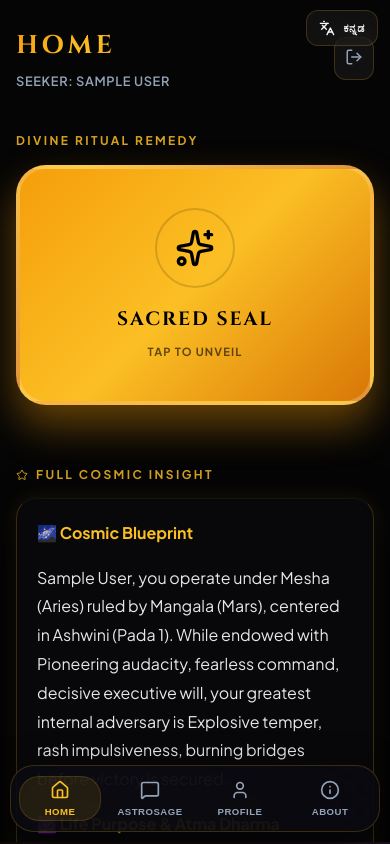
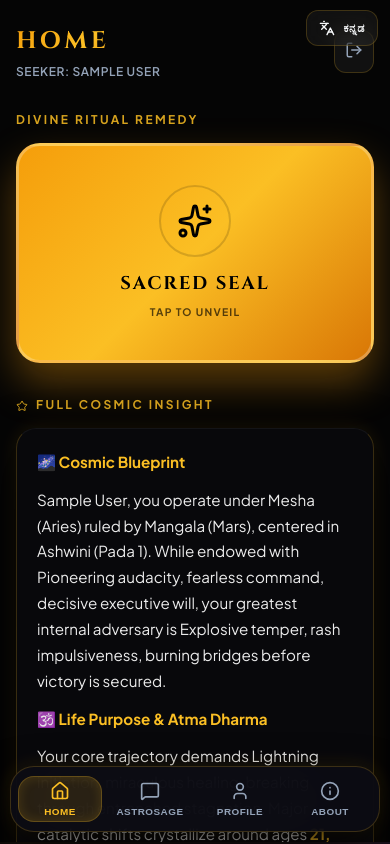
Before and after one commit to nischiths07/astro_raga, a Next.js app: page /dashboard in a window 390 px wide. Built offline with nearby package versions, Linux system fonts and the light colour scheme; no server answers; sample sign-in values are in the browser's storage.

Commit message:
fix(mobile): resolve bottom nav overlap and layout clearance on phone viewports

```diff
--- a/src/app/chat/page.tsx
+++ b/src/app/chat/page.tsx
@@ -5,7 +5,6 @@ import { motion, AnimatePresence } from 'framer-motion';
 import { useRouter } from 'next/navigation';
 import { Send, Sparkles, User, Bot, ArrowLeft, Volume2, VolumeX, AlertCircle } from 'lucide-react';
 import { useLanguage } from '@/components/LanguageContext';
-import BottomNav from '@/components/BottomNav';
 
 export default function ChatPage() {
   const router = useRouter();
@@ -587,8 +586,6 @@ export default function ChatPage() {
             : '⚠️ AstroSage AI insights are for entertainment purposes only and generated by artificial intelligence.'}
         </p>
       </div>
-
-      <BottomNav />
     </div>
   );
 }
--- a/src/app/dashboard/page.tsx
+++ b/src/app/dashboard/page.tsx
@@ -5,7 +5,6 @@ import { useRouter } from 'next/navigation';
 import { motion, AnimatePresence } from 'framer-motion';
 import { useLanguage } from '@/components/LanguageContext';
 import { RefreshCw, Star, Sparkles, LogOut, ChevronRight, ShieldCheck } from 'lucide-react';
-import BottomNav from '@/components/BottomNav';
 
 export default function Dashboard() {
   const [profile, setProfile] = useState<any>(null);
@@ -65,16 +64,17 @@ export default function Dashboard() {
 
   return (
     <div className="page-content-wrapper">
-      <header style={{ display: 'flex', justifyContent: 'space-between', alignItems: 'center', marginBottom: '40px', paddingTop: '12px' }}>
+      <header style={{ display: 'flex', justifyContent: 'space-between', alignItems: 'center', marginBottom: '28px', paddingTop: '8px' }}>
         <div onClick={() => router.push('/?fromNav=true')} style={{ cursor: 'pointer' }}>
-          <h2 className="gradient-gold royal-title" style={{ fontSize: '1.6rem', marginBottom: '4px' }}>{t.dashboard}</h2>
-          <p style={{ color: 'var(--text-muted)', fontSize: '0.8rem', fontWeight: 600, textTransform: 'uppercase', letterSpacing: '0.05em' }}>Seeker: {profile.name || 'Seeker'}</p>
+          <h2 className="gradient-gold royal-title" style={{ fontSize: '1.5rem', marginBottom: '2px' }}>{t.dashboard}</h2>
+          <p style={{ color: 'var(--text-muted)', fontSize: '0.75rem', fontWeight: 600, textTransform: 'uppercase', letterSpacing: '0.05em' }}>Seeker: {profile.name || 'Seeker'}</p>
         </div>
         <motion.button
           whileHover={{ scale: 1.1, rotate: 10 }}
           whileTap={{ scale: 0.9 }}
           onClick={handleLogout}
-          style={{ background: 'rgba(255, 255, 255, 0.05)', border: '1px solid var(--glass-border)', borderRadius: '12px', padding: '10px', color: 'var(--text-muted)' }}
+          style={{ background: 'rgba(255, 255, 255, 0.05)', border: '1px solid var(--glass-border)', borderRadius: '12px', padding: '10px', color: 'var(--text-muted)', cursor: 'pointer' }}
+          title="Logout"
         >
           <LogOut size={18} />
         </motion.button>
@@ -88,7 +88,7 @@ export default function Dashboard() {
             animate={{ opacity: 1 }}
             exit={{ opacity: 0 }}
             className="spacer"
-            style={{ display: 'flex', flexDirection: 'column', justifyContent: 'center', alignItems: 'center', gap: '20px' }}
+            style={{ display: 'flex', flexDirection: 'column', justifyContent: 'center', alignItems: 'center', gap: '20px', minHeight: '300px' }}
           >
             <motion.div
               animate={{
@@ -105,13 +105,13 @@ export default function Dashboard() {
         ) : (
           <motion.div
             key="content"
-            initial={{ opacity: 0, y: 20 }}
+            initial={{ opacity: 0, y: 15 }}
             animate={{ opacity: 1, y: 0 }}
-            className="spacer"
+            transition={{ duration: 0.5 }}
           >
             {/* REMEDY CARD FIRST */}
             <div className="section-title">Divine Ritual Remedy</div>
-            <div style={{ perspective: '1000px', marginBottom: '60px' }}>
+            <div style={{ perspective: '1000px', marginBottom: '32px' }}>
               <motion.div
                 onClick={() => setFlipped(!flipped)}
                 initial={false}
@@ -119,7 +119,7 @@ export default function Dashboard() {
                 transition={{ duration: 0.8, type: 'spring', stiffness: 260, damping: 20 }}
                 style={{
                   width: '100%',
-                  height: '240px',
+                  height: '220px',
                   position: 'relative',
                   transformStyle: 'preserve-3d',
                   cursor: 'pointer'
@@ -131,29 +131,29 @@ export default function Dashboard() {
                   inset: 0,
                   backfaceVisibility: 'hidden',
                   background: 'var(--royal-gold)',
-                  borderRadius: '30px',
+                  borderRadius: '24px',
                   display: 'flex',
                   flexDirection: 'column',
                   alignItems: 'center',
                   justifyContent: 'center',
-                  padding: '24px',
-                  boxShadow: '0 20px 40px rgba(245, 158, 11, 0.4)',
-                  border: '4px solid rgba(255, 255, 255, 0.2)'
+                  padding: '20px',
+                  boxShadow: '0 20px 40px rgba(245, 158, 11, 0.35)',
+                  border: '3px solid rgba(255, 255, 255, 0.25)'
                 }}>
                   <div style={{
-                    width: '80px',
-                    height: '80px',
+                    width: '72px',
+                    height: '72px',
                     borderRadius: '50%',
                     border: '2px solid rgba(0,0,0,0.15)',
                     display: 'flex',
                     alignItems: 'center',
                     justifyContent: 'center',
-                    marginBottom: '16px'
+                    marginBottom: '12px'
                   }}>
-                    <Sparkles size={40} color="black" />
+                    <Sparkles size={36} color="black" />
                   </div>
-                  <h3 style={{ color: 'black', fontFamily: 'var(--font-royal)', fontSize: '1.2rem', textAlign: 'center', letterSpacing: '0.1em' }}>SACRED SEAL</h3>
-                  <p style={{ color: 'rgba(0,0,0,0.6)', fontSize: '0.7rem', fontWeight: 800, letterSpacing: '0.1em', marginTop: '8px' }}>TAP TO UNVEIL</p>
+                  <h3 style={{ color: 'black', fontFamily: 'var(--font-royal)', fontSize: '1.15rem', textAlign: 'center', letterSpacing: '0.1em' }}>SACRED SEAL</h3>
+                  <p style={{ color: 'rgba(0,0,0,0.65)', fontSize: '0.65rem', fontWeight: 800, letterSpacing: '0.12em', marginTop: '6px' }}>TAP TO UNVEIL</p>
                 </div>
 
                 {/* Back of Card */}
@@ -163,8 +163,8 @@ export default function Dashboard() {
                   backfaceVisibility: 'hidden',
                   transform: 'rotateY(180deg)',
                   background: 'rgba(10, 10, 20, 0.95)',
-                  borderRadius: '30px',
-                  padding: '28px',
+                  borderRadius: '24px',
+                  padding: '22px',
                   border: '2px solid var(--accent-gold)',
                   display: 'flex',
                   flexDirection: 'column',
@@ -173,7 +173,7 @@ export default function Dashboard() {
                   <div style={{
                     flex: 1,
                     overflowY: 'auto',
-                    paddingRight: '8px',
+                    paddingRight: '6px',
                     scrollbarWidth: 'thin',
                     scrollbarColor: 'var(--accent-gold) transparent',
                     display: 'flex',
@@ -181,8 +181,8 @@ export default function Dashboard() {
                   }}>
                     <div style={{ margin: 'auto 0', width: '100%' }}>
                       <p style={{
-                        fontSize: '1rem',
-                        lineHeight: '1.7',
+                        fontSize: '0.95rem',
+                        lineHeight: '1.6',
                         color: 'var(--text-main)',
                         fontFamily: 'var(--font-body)',
                         fontWeight: 500,
@@ -201,18 +201,18 @@ export default function Dashboard() {
               Full Cosmic Insight
             </div>
 
-            <div className="glass-panel" style={{ marginBottom: '40px' }}>
+            <div className="glass-panel" style={{ marginBottom: '28px' }}>
               <div style={{
                 whiteSpace: 'pre-wrap',
-                fontSize: '1rem',
-                lineHeight: '1.8',
-                color: 'rgba(255, 255, 255, 0.9)',
+                fontSize: '0.95rem',
+                lineHeight: '1.7',
+                color: 'rgba(255, 255, 255, 0.92)',
                 fontFamily: 'var(--font-body)'
               }}>
                 {prediction.split('\n').map((line, i) => {
                   const parts = line.split(/(\*\*.*?\*\*)/g);
                   return (
-                    <p key={i} style={{ marginBottom: '16px' }}>
+                    <p key={i} style={{ marginBottom: '12px' }}>
                       {parts.map((part, j) => {
                         if (part.startsWith('**') && part.endsWith('**')) {
                           return <strong key={j} style={{ color: 'var(--accent-gold)' }}>{part.slice(2, -2)}</strong>;
@@ -230,12 +230,12 @@ export default function Dashboard() {
               whileTap={{ scale: 0.98 }}
               onClick={() => fetchPrediction(profile)}
               className="action-button"
-              style={{ width: '100%', marginBottom: '40px' }}
+              style={{ width: '100%', marginBottom: '24px' }}
             >
               <RefreshCw size={18} /> Refresh Destiny
             </motion.button>
 
-            <div style={{ textAlign: 'center', opacity: 0.4, fontSize: '0.65rem', color: 'var(--accent-gold)', letterSpacing: '0.15em', display: 'flex', flexDirection: 'column', gap: '4px', alignItems: 'center' }}>
+            <div style={{ textAlign: 'center', opacity: 0.6, fontSize: '0.65rem', color: 'var(--accent-gold)', letterSpacing: '0.15em', display: 'flex', flexDirection: 'column', gap: '4px', alignItems: 'center' }}>
               <div style={{
                 fontSize: '0.7rem',
                 color: 'rgba(255, 255, 255, 0.7)',
@@ -247,7 +247,7 @@ export default function Dashboard() {
                 display: 'flex',
                 gap: '10px',
                 alignItems: 'center',
-                marginBottom: '10px',
+                marginBottom: '8px',
                 lineHeight: '1.5',
                 letterSpacing: 'normal',
                 textTransform: 'none',
@@ -262,8 +262,6 @@ export default function Dashboard() {
           </motion.div>
         )}
       </AnimatePresence>
-
-      <BottomNav />
     </div>
   );
 }
--- a/src/app/globals.css
+++ b/src/app/globals.css
@@ -63,6 +63,7 @@ body {
   max-width: 440px;
   min-height: min(840px, 94vh);
   height: 100%;
+  max-height: 94vh;
   background: rgba(10, 10, 16, 0.88);
   backdrop-filter: blur(28px);
   -webkit-backdrop-filter: blur(28px);
@@ -91,10 +92,12 @@ body {
   flex: 1;
   display: flex;
   flex-direction: column;
-  padding: 28px 20px 100px 20px;
+  padding: 28px 20px calc(105px + env(safe-area-inset-bottom, 16px)) 20px;
   position: relative;
   overflow-y: auto;
   -webkit-overflow-scrolling: touch;
+  scrollbar-width: thin;
+  scrollbar-color: rgba(251, 191, 36, 0.2) transparent;
 }
 
 /* Enhanced Background Elements */
@@ -275,42 +278,44 @@ h1, h2, h3, h4 {
 /* Navigation */
 .nav-bottom {
   position: absolute;
-  bottom: max(16px, env(safe-area-inset-bottom, 16px));
+  bottom: max(14px, env(safe-area-inset-bottom, 14px));
   left: 50%;
   transform: translateX(-50%);
   width: calc(100% - 32px);
   max-width: 400px;
-  background: rgba(10, 10, 16, 0.88);
+  background: rgba(12, 12, 20, 0.94);
   backdrop-filter: blur(30px);
   -webkit-backdrop-filter: blur(30px);
   border: 1px solid var(--glass-border);
   border-radius: 24px;
-  padding: 8px;
+  padding: 6px 8px;
   display: flex;
   justify-content: space-around;
   z-index: 1000;
-  box-shadow: 0 15px 40px rgba(0,0,0,0.6);
+  box-shadow: 0 15px 40px rgba(0, 0, 0, 0.8), 0 0 20px rgba(251, 191, 36, 0.12);
+  pointer-events: auto;
 }
 
 .nav-item {
   display: flex;
   flex-direction: column;
   align-items: center;
-  gap: 4px;
+  justify-content: center;
+  gap: 3px;
   color: var(--text-muted);
   font-size: 0.65rem;
   font-weight: 700;
-  transition: all 0.3s ease;
-  padding: 10px 14px;
+  transition: all 0.25s ease;
+  padding: 8px 12px;
   border-radius: 16px;
   text-transform: uppercase;
   letter-spacing: 0.05em;
   touch-action: manipulation;
+  min-height: 44px;
 }
 
 .nav-item.active {
   color: var(--accent-gold);
-  background: rgba(251, 191, 36, 0.1);
 }
 
 /* Legacy fallback container */
@@ -375,6 +380,7 @@ h1, h2, h3, h4 {
     width: 100%;
     min-height: 100dvh;
     height: 100dvh;
+    max-height: 100dvh;
     border-radius: 0;
     border: none;
     box-shadow: none;
@@ -382,7 +388,7 @@ h1, h2, h3, h4 {
   }
 
   .page-content-wrapper {
-    padding: calc(16px + env(safe-area-inset-top, 0px)) 16px calc(96px + env(safe-area-inset-bottom, 0px)) 16px;
+    padding: calc(16px + env(safe-area-inset-top, 0px)) 16px calc(115px + env(safe-area-inset-bottom, 15px)) 16px;
   }
 
   .nav-bottom {
@@ -393,7 +399,7 @@ h1, h2, h3, h4 {
   }
 
   .nav-item {
-    padding: 8px 10px;
+    padding: 8px 8px;
     font-size: 0.6rem;
   }
 
--- a/src/app/layout.tsx
+++ b/src/app/layout.tsx
@@ -3,6 +3,7 @@ import "./globals.css";
 import StarsBackground from "@/components/StarsBackground";
 import { LanguageProvider } from "@/components/LanguageContext";
 import LanguageToggle from "@/components/LanguageToggle";
+import BottomNav from "@/components/BottomNav";
 
 export const metadata: Metadata = {
   title: "AstroRaga | Guided by the Stars",
@@ -36,6 +37,7 @@ export default function RootLayout({
             <main className="app-card-boundary">
               <LanguageToggle />
               {children}
+              <BottomNav />
             </main>
           </div>
         </LanguageProvider>
--- a/src/app/page.tsx
+++ b/src/app/page.tsx
@@ -40,7 +40,7 @@ export default function Home() {
         flexDirection: 'column',
         justifyContent: 'space-between',
         alignItems: 'center',
-        padding: 'clamp(20px, 4vh, 36px) clamp(16px, 4vw, 24px) clamp(16px, 3vh, 28px) clamp(16px, 4vw, 24px)',
+        padding: 'clamp(20px, 4vh, 36px) clamp(16px, 4vw, 24px) calc(88px + env(safe-area-inset-bottom, 12px)) clamp(16px, 4vw, 24px)',
         textAlign: 'center',
         boxSizing: 'border-box',
         overflowY: 'auto'
--- a/src/components/BottomNav.tsx
+++ b/src/components/BottomNav.tsx
@@ -11,11 +11,24 @@ export default function BottomNav() {
   const { t } = useLanguage();
 
   const navItems = [
-    { icon: Home, label: t.dashboard, path: '/?fromNav=true', activePaths: ['/', '/dashboard'] },
-    { icon: MessageSquare, label: 'AstroSage', path: '/chat', activePaths: ['/chat'] },
-    { icon: User, label: t.profileTitle, path: '/profile', activePaths: ['/profile'] },
-    { icon: Info, label: 'About', path: '/about', activePaths: ['/about'] },
+    { id: 'home', icon: Home, label: t.dashboard, path: '/dashboard', activePaths: ['/', '/dashboard'] },
+    { id: 'chat', icon: MessageSquare, label: 'AstroSage', path: '/chat', activePaths: ['/chat'] },
+    { id: 'profile', icon: User, label: t.profileTitle, path: '/profile', activePaths: ['/profile'] },
+    { id: 'about', icon: Info, label: 'About', path: '/about', activePaths: ['/about'] },
   ];
+
+  const handleNavigate = (item: typeof navItems[0]) => {
+    if (item.id === 'home') {
+      const profile = typeof window !== 'undefined' ? localStorage.getItem('astroraga_profile') : null;
+      if (profile) {
+        router.push('/dashboard');
+      } else {
+        router.push('/');
+      }
+    } else {
+      router.push(item.path);
+    }
+  };
 
   return (
     <nav className="nav-bottom">
@@ -25,8 +38,8 @@ export default function BottomNav() {
 
         return (
           <button
-            key={item.path}
-            onClick={() => router.push(item.path)}
+            key={item.id}
+            onClick={() => handleNavigate(item)}
             className={`nav-item ${isActive ? 'active' : ''}`}
             style={{
               background: 'none',
@@ -39,7 +52,7 @@ export default function BottomNav() {
             }}
           >
             <Icon size={20} style={{ marginBottom: '2px' }} />
-            <span style={{ fontSize: '0.6rem' }}>{item.label}</span>
+            <span style={{ fontSize: '0.62rem' }}>{item.label}</span>
 
             <AnimatePresence>
               {isActive && (
@@ -48,13 +61,15 @@ export default function BottomNav() {
                   initial={{ opacity: 0, scale: 0.9 }}
                   animate={{ opacity: 1, scale: 1 }}
                   exit={{ opacity: 0, scale: 0.9 }}
+                  transition={{ type: 'spring', stiffness: 350, damping: 25 }}
                   style={{
                     position: 'absolute',
-                    inset: '4px',
-                    background: 'rgba(251, 191, 36, 0.1)',
-                    borderRadius: '20px',
+                    inset: '3px',
+                    background: 'rgba(251, 191, 36, 0.12)',
+                    borderRadius: '16px',
                     zIndex: -1,
-                    border: '1px solid rgba(251, 191, 36, 0.15)'
+                    border: '1px solid rgba(251, 191, 36, 0.28)',
+                    boxShadow: '0 0 12px rgba(251, 191, 36, 0.15) inset'
                   }}
                 />
               )}
```
Also changed, not shown: src/app/profile/page.tsx (+13 -16 lines).
